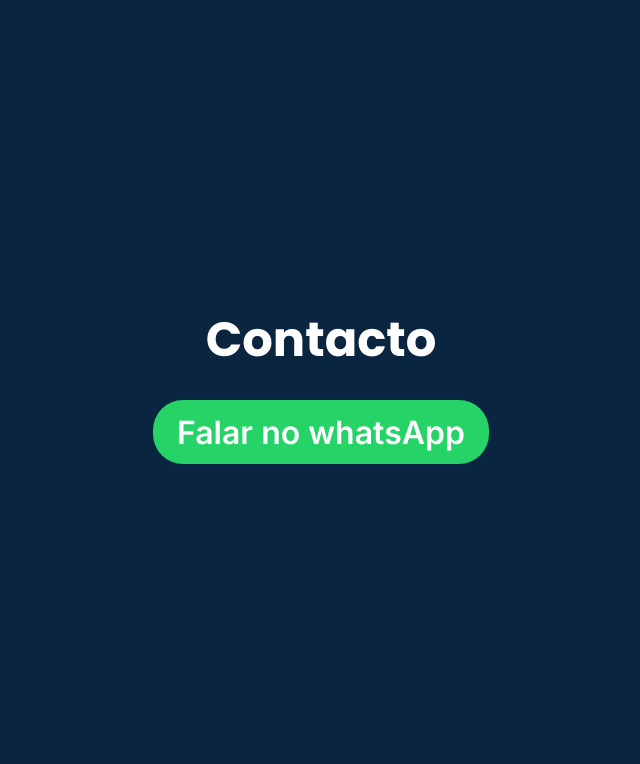
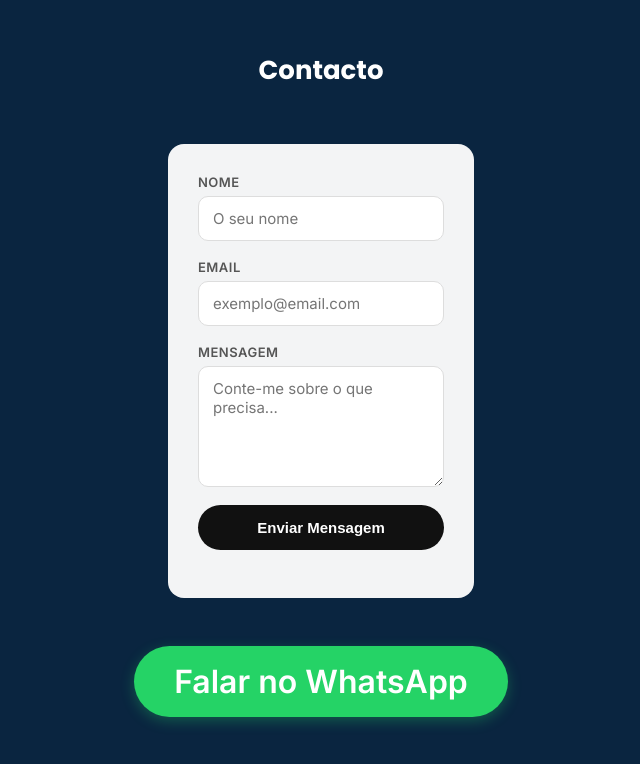
Before and after one commit to pedropedro18/teacher-pedro-react, a React (Vite) app: page / in a window 1280 px wide. Shown: the part 5992-6756 px from the top of the page, without its empty margins (319-959 px from the left). Built offline with nearby package versions, Linux system fonts and the light colour scheme.

Commit message:
Melhora formulario de contacto com estilo clean

```diff
--- a/src/App.css
+++ b/src/App.css
@@ -405,3 +405,88 @@
   box-shadow: 0 6px 20px rgba(37, 211, 102, 0.4);
 }
 }
+.contact {
+  padding: 60px 20px;
+  max-width: 500px;
+  margin: 0 auto;
+  text-align: center;
+}
+
+.contact h2 {
+  margin-bottom: 30px;
+  font-size: 26px;
+}
+
+.contact-form {
+  background: rgba(255, 255, 255, 0.95);
+  color: #1a1a1a;
+  border-radius: 16px;
+  padding: 30px;
+  display: flex;
+  flex-direction: column;
+  gap: 18px;
+  text-align: left;
+}
+
+.contact-form label {
+  display: flex;
+  flex-direction: column;
+  font-size: 13px;
+  font-weight: 600;
+  letter-spacing: 0.5px;
+  text-transform: uppercase;
+  color: #555;
+  gap: 6px;
+}
+
+.contact-form input,
+.contact-form textarea {
+  padding: 12px 14px;
+  border: 1px solid #ddd;
+  border-radius: 10px;
+  font-size: 15px;
+  font-family: inherit;
+  color: #1a1a1a;
+}
+
+.contact-form input:focus,
+.contact-form textarea:focus {
+  outline: none;
+  border-color: #333;
+}
+
+.btn-enviar {
+  background: #111;
+  color: #fff;
+  border: none;
+  padding: 14px;
+  border-radius: 50px;
+  font-weight: 600;
+  font-size: 15px;
+  cursor: pointer;
+  transition: transform 0.2s ease;
+}
+.btn-enviar:hover {
+  transform: translateY(-2px);
+}
+.contact-nota {
+  font-size: 13px;
+  color: #777;
+  text-align: center;
+  margin: 0;
+}
+.btn-whatsapp {
+  display: inline-block;
+  margin-top: 24px;
+  padding: 16px 40px;
+  background: #25D366;
+  color: #fff;
+  font-weight: 600;
+  text-decoration: none;
+  border-radius: 50px;
+  box-shadow: 0 4px 14px rgba(37, 211, 102, 0.3);
+  transition: transform 0.2s ease;
+}
+.btn-whatsapp:hover {
+  transform: translateY(-2px);
+}
--- a/src/Contacto.jsx
+++ b/src/Contacto.jsx
@@ -1,10 +1,76 @@
-export default function Contacto(){
-    return(
-<section id="contacto" className="contact">
-    <h2>Contacto</h2>
-    <a href="https://wa.me/244923030010" className="btn-whatsapp" target="_blank" rel="noopener noreferrer">Falar no whatsApp</a>
+import { useState } from 'react';
 
-</section>
+export default function Contacto() {
+  const [form, setForm] = useState({ nome: '', email: '', mensagem: '' });
 
+  function handleChange(e) {
+    setForm({ ...form, [e.target.name]: e.target.value });
+  }
+
+  function handleSubmit(e) {
+    e.preventDefault();
+    const assunto = encodeURIComponent(`Contacto de ${form.nome}`);
+    const corpo = encodeURIComponent(
+      `Nome: ${form.nome}\nEmail: ${form.email}\n\nMensagem:\n${form.mensagem}`
     );
-    }
+    window.location.href = `mailto:teacherpedro@example.com?subject=${assunto}&body=${corpo}`;
+  }
+
+  return (
+    <section id="contacto" className="contact">
+      <h2>Contacto</h2>
+
+      <form className="contact-form" onSubmit={handleSubmit}>
+        <label>
+          Nome
+          <input
+            type="text"
+            name="nome"
+            placeholder="O seu nome"
+            value={form.nome}
+            onChange={handleChange}
+            required
+          />
+        </label>
+
+        <label>
+          Email
+          <input
+            type="email"
+            name="email"
+            placeholder="exemplo@email.com"
+            value={form.email}
+            onChange={handleChange}
+            required
+          />
+        </label>
+
+        <label>
+          Mensagem
+          <textarea
+            name="mensagem"
+            placeholder="Conte-me sobre o que precisa..."
+            rows="5"
+            value={form.mensagem}
+            onChange={handleChange}
+            required
+          />
+        </label>
+
+        <button type="submit" className="btn-enviar">Enviar Mensagem</button>
+
+        <p className="contact-nota">
+        </p>
+      </form>
+
+      <a
+        href="https://wa.me/244923030010"
+        className="btn-whatsapp"
+        target="_blank"
+        rel="noopener noreferrer"
+      >
+        Falar no WhatsApp
+      </a>
+    </section>
+  );
+}
```
